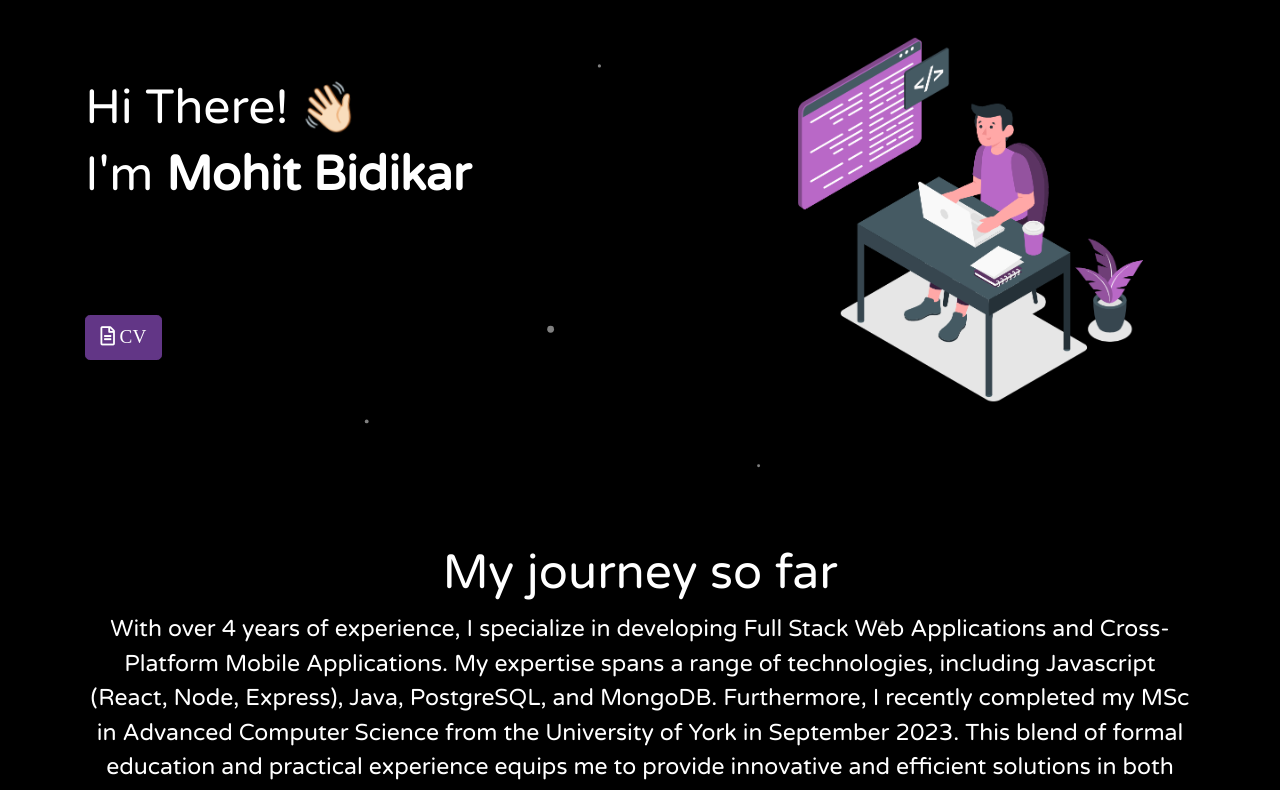
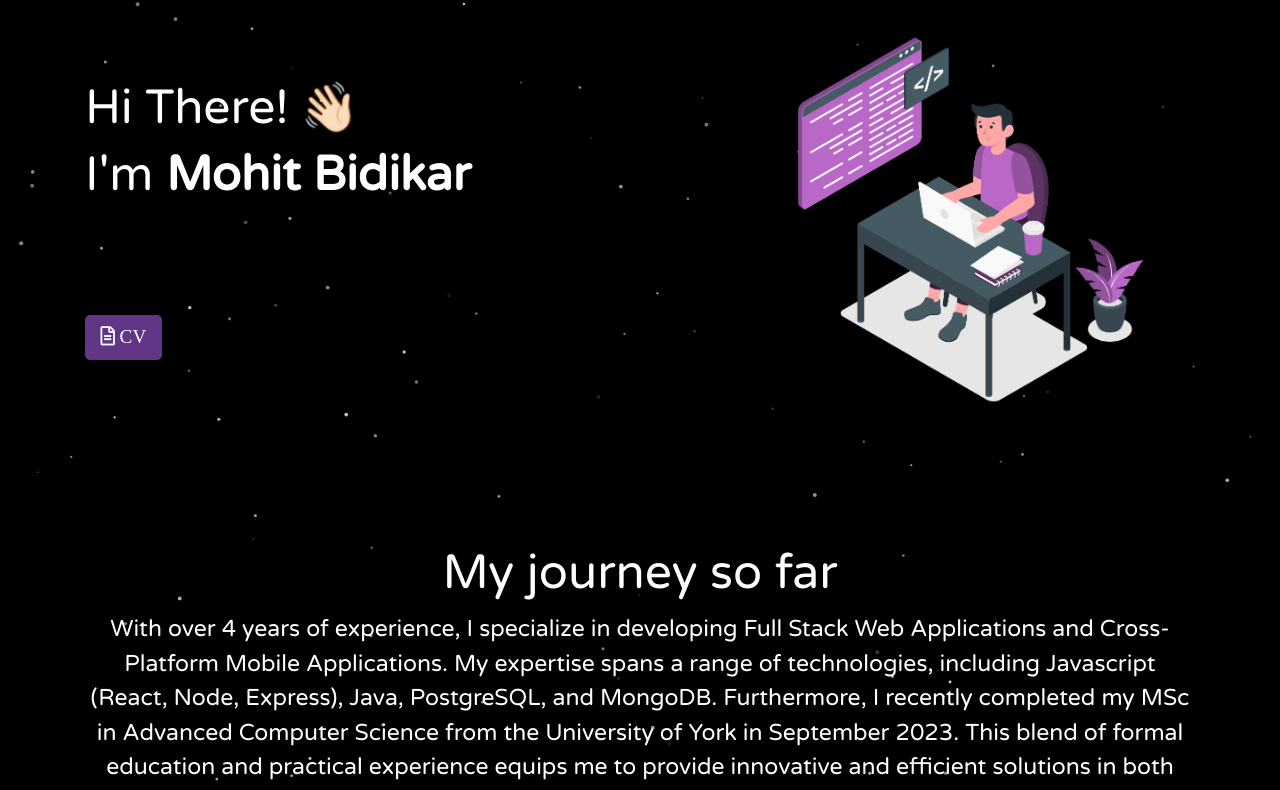
Before and after one commit to mohit4444/Portfolio, a React (Create React App) app: page / in a window 1280 px wide. Shown: the top 790 px of the page. Built offline with nearby package versions, Linux system fonts and the light colour scheme; some icons are missing.

Commit message:
particlejs changed to mimic a starry night

```diff
--- a/src/components/Particle.js
+++ b/src/components/Particle.js
@@ -10,6 +10,7 @@ const Particle = () => {
   const particlesLoaded = useCallback(async (container) => {
     await console.log(container);
   }, []);
+
   return (
     <div style={{ position: "absolute" }}>
       <Particles
@@ -17,111 +18,56 @@ const Particle = () => {
         init={particlesInit}
         loaded={particlesLoaded}
         options={{
+          background: {
+            color: {
+              value: "#000", // Dark background to mimic the night sky
+            },
+          },
           particles: {
             number: {
-              value: 5,
+              value: 100, // More particles to mimic stars
               density: {
                 enable: true,
-                value_area: 800,
+                value_area: 1000, // Adjust area to manage particle density
               },
             },
             color: {
-              value: "#ffffff",
+              value: "#ffffff", // White stars
             },
             shape: {
-              type: "circle",
-              stroke: {
-                width: 0,
-                color: "#000000",
-              },
-              polygon: {
-                nb_sides: 5,
-              },
-              image: {
-                src: "img/github.svg",
-                width: 100,
-                height: 100,
-              },
+              type: "circle", // Star-like shape
             },
             opacity: {
-              value: 0.5,
-              random: false,
-              anim: {
-                enable: false,
-                speed: 0.2,
-                opacity_min: 0.1,
-                sync: false,
-              },
+              value: 0.8, // Brighter stars
+              random: true, // Varying star brightness
             },
             size: {
-              value: 4,
-              random: true,
-              anim: {
-                enable: false,
-                speed: 5,
-                size_min: 0.1,
-                sync: false,
-              },
+              value: 2, // Size of the stars
+              random: true, // Varying star sizes
             },
             line_linked: {
-              enable: true,
-              distance: 200,
-              color: "#ffffff",
-              opacity: 0.4,
-              width: 1,
+              enable: false, // Disable line linking
             },
             move: {
               enable: true,
-              speed: 0.5,
+              speed: 0.2, // Slower movement to mimic gentle twinkling
               direction: "none",
-              random: false,
+              random: true, // Random movement
               straight: false,
               out_mode: "out",
               bounce: false,
-              attract: {
-                enable: false,
-                rotateX: 600,
-                rotateY: 1200,
-              },
             },
           },
           interactivity: {
             detect_on: "canvas",
             events: {
               onhover: {
-                enable: true,
-                mode: "repulse",
+                enable: false, // Disable interaction on hover
               },
               onclick: {
-                enable: true,
-                mode: "push",
+                enable: false, // Disable interaction on click
               },
               resize: true,
-            },
-            modes: {
-              grab: {
-                distance: 400,
-                line_linked: {
-                  opacity: 1,
-                },
-              },
-              bubble: {
-                distance: 400,
-                size: 40,
-                duration: 2,
-                opacity: 8,
-                speed: 1,
-              },
-              repulse: {
-                distance: 200,
-                duration: 0.4,
-              },
-              push: {
-                particles_nb: 4,
-              },
-              remove: {
-                particles_nb: 2,
-              },
             },
           },
           retina_detect: true,
```
